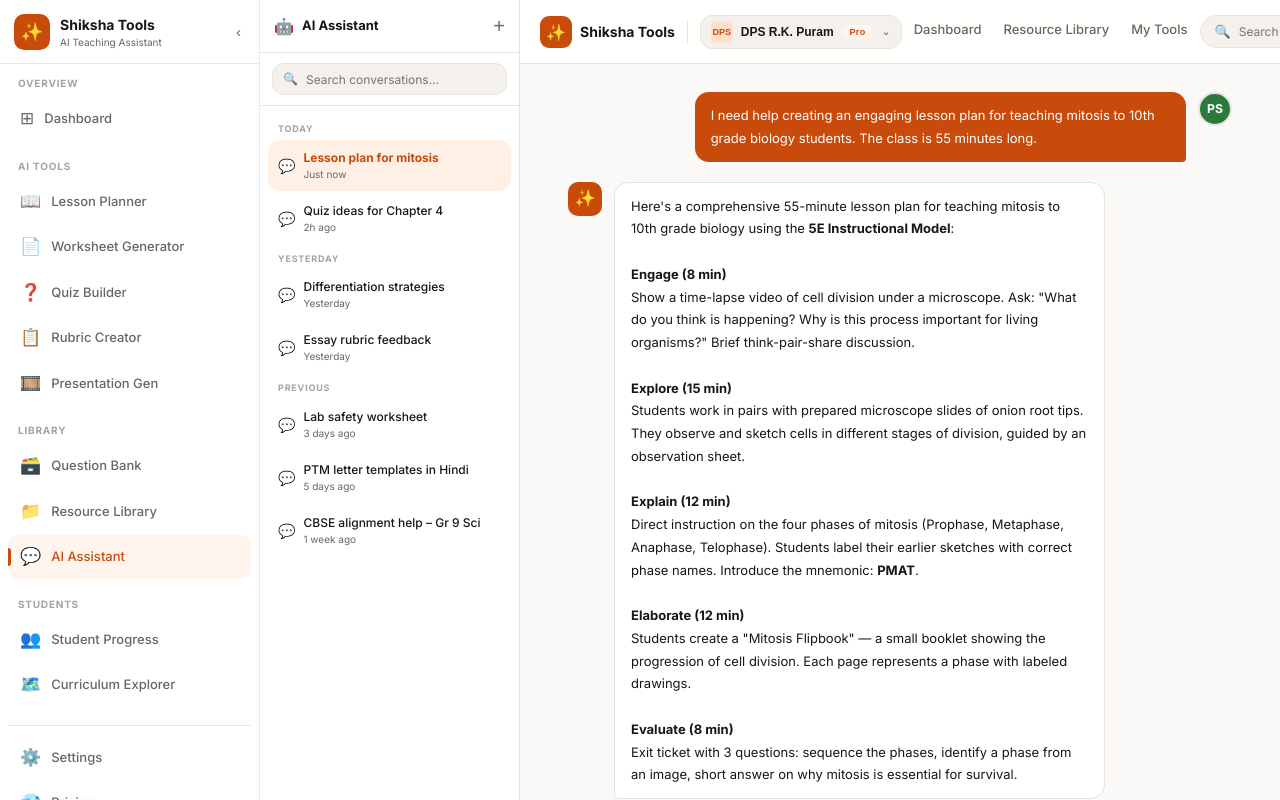
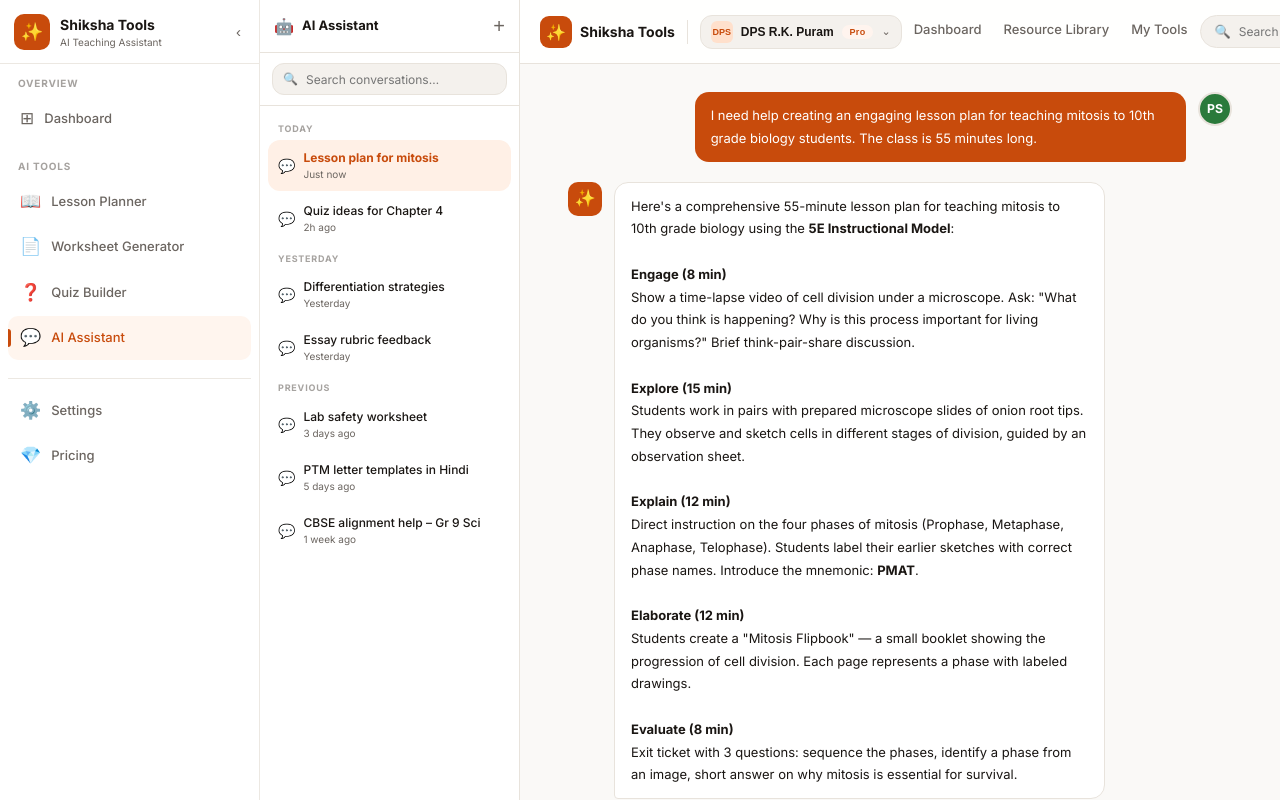
Before and after one commit to rahul300rkv/shikshatools, a React (Vite) app: page /ai-chat in a window 1280 px wide. Shown: the top 800 px of the page. Built offline with nearby package versions, Linux system fonts and the light colour scheme.

Commit message:
Add files via upload

```diff
--- a/src/components/AppSidebar.jsx
+++ b/src/components/AppSidebar.jsx
@@ -10,29 +10,14 @@ const NAV_GROUPS = [
   {
     label: 'AI TOOLS',
     items: [
-      { id: '/lesson',    icon: '📖', label: 'Lesson Planner'       },
-      { id: '/worksheet', icon: '📄', label: 'Worksheet Generator'  },
-      { id: '/quiz',      icon: '❓', label: 'Quiz Builder'          },
-      { id: '/lesson',    icon: '📋', label: 'Rubric Creator'        },
-      { id: '/lesson',    icon: '🎞️', label: 'Presentation Gen'      },
-    ],
-  },
-  {
-    label: 'LIBRARY',
-    items: [
-      { id: '/library',    icon: '🗃️', label: 'Question Bank'      },
-      { id: '/library',    icon: '📁', label: 'Resource Library'   },
-      { id: '/ai-chat',    icon: '💬', label: 'AI Assistant'       },
-    ],
-  },
-  {
-    label: 'STUDENTS',
-    items: [
-      { id: '/students',   icon: '👥', label: 'Student Progress'   },
-      { id: '/curriculum', icon: '🗺️', label: 'Curriculum Explorer' },
+      { id: '/lesson', icon: '📖', label: 'Lesson Planner' },
+      { id: '/worksheet', icon: '📄', label: 'Worksheet Generator' },
+      { id: '/quiz', icon: '❓', label: 'Quiz Builder' },
+      { id: '/ai-chat', icon: '💬', label: 'AI Assistant' },
     ],
   },
 ]
+
 
 export function AppSidebar() {
   const [collapsed, setCollapsed] = useState(false)
```
